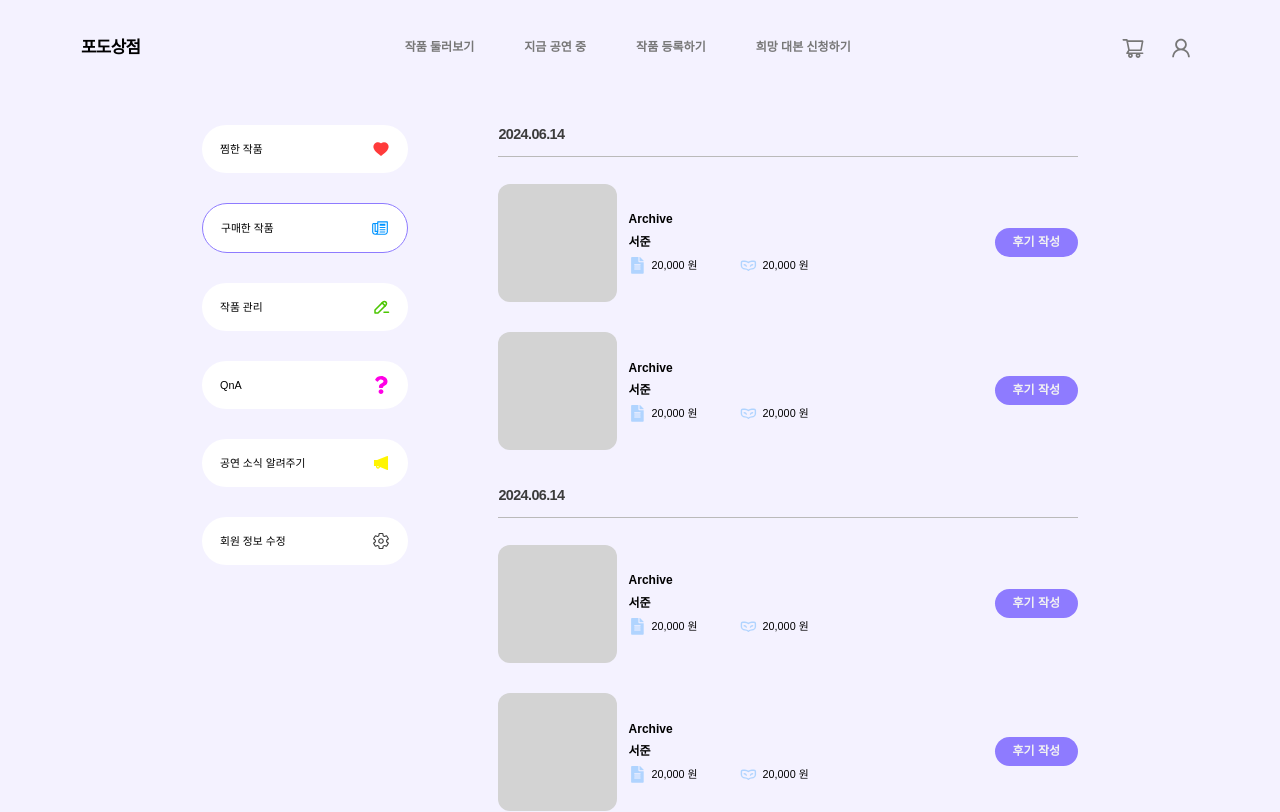
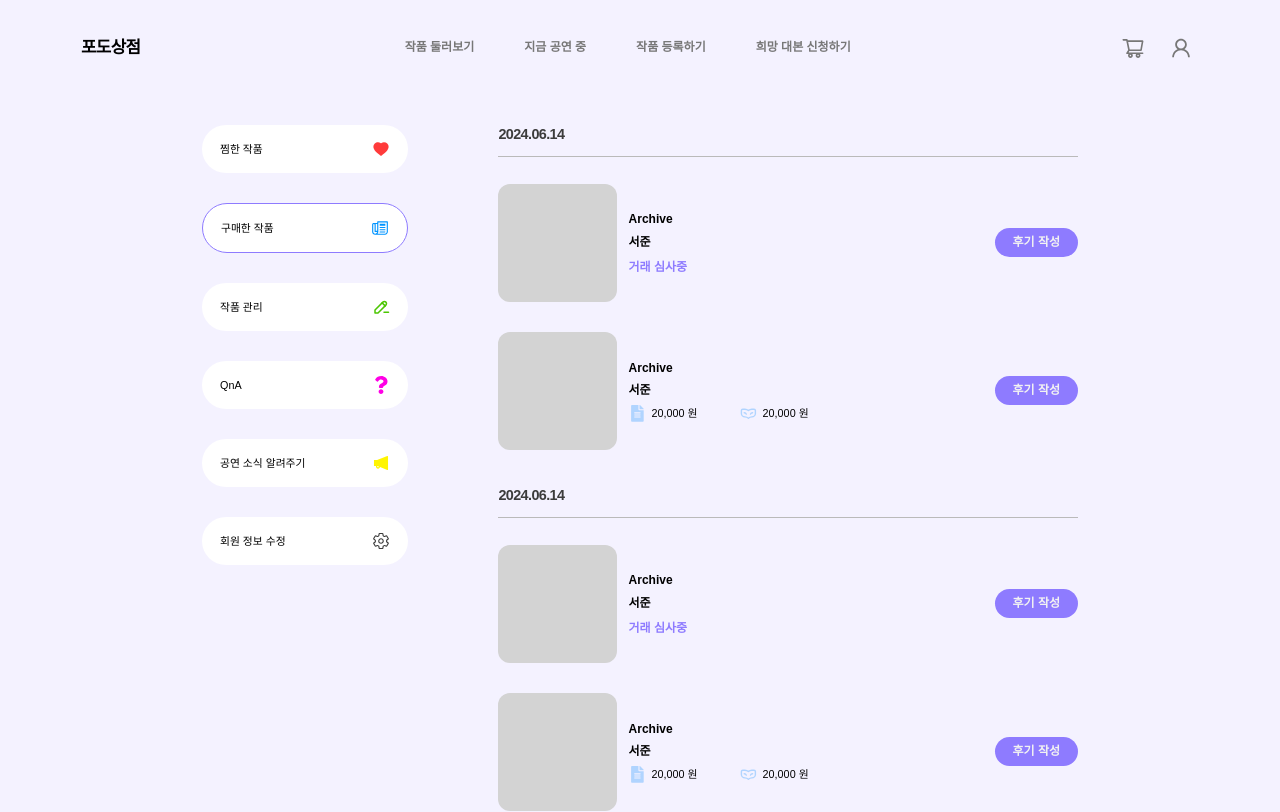
Before and after one commit to game240/FE, a React (Vite) app: page /mypage/purchase in a window 1280 px wide. Shown: the top 812 px of the page. Built offline with nearby package versions, Linux system fonts and the light colour scheme.

Commit message:
FEAT : 거래 심사중 디자인 구현

```diff
--- a/src/interface/mypageType.ts
+++ b/src/interface/mypageType.ts
@@ -21,4 +21,5 @@ export interface QnAListPropsType {
 
 export interface PurchaseListPropsType {
   management: boolean;
+  data?: string;
 }
--- a/src/pages/mypage/components/ItemInfo/index.tsx
+++ b/src/pages/mypage/components/ItemInfo/index.tsx
@@ -3,7 +3,7 @@ import LikedNumber from "@/components/LikedNumber";
 import { PurchaseListPropsType } from "@/interface/mypageType";
 import PriceInfo from "./PriceInfo";
 
-const ItemInfo = ({ management }: PurchaseListPropsType) => {
+const ItemInfo = ({ data, management }: PurchaseListPropsType) => {
   return (
     <S.Container>
       <S.Title>
@@ -12,11 +12,14 @@ const ItemInfo = ({ management }: PurchaseListPropsType) => {
       </S.Title>
 
       <h5>서준</h5>
-
-      <S.PriceBox>
-        <PriceInfo type="대본" state="판매 중" management={management} />
-        <PriceInfo type="공연권" state="판매 중지" management={management} />
-      </S.PriceBox>
+      {data === "심사 중" ? (
+        <p className="evaluation">거래 심사중</p>
+      ) : (
+        <S.PriceBox>
+          <PriceInfo type="대본" state="판매 중" management={management} />
+          <PriceInfo type="공연권" state="판매 중지" management={management} />
+        </S.PriceBox>
+      )}
     </S.Container>
   );
 };
--- a/src/pages/mypage/components/ItemInfo/style.ts
+++ b/src/pages/mypage/components/ItemInfo/style.ts
@@ -3,6 +3,23 @@ import { FlexAlign, FlexBetween, FlexColumn } from "@/styles/flex";
 import { FONT_LARGE } from "@/styles/font";
 import { FONT_BOLD } from "@/styles/fontWeight";
 import styled from "styled-components";
+
+export const Container = styled.div`
+  ${FlexColumn};
+  justify-content: center;
+  gap: 1rem;
+
+  .evaluation {
+    font-size: 2rem;
+    ${FONT_BOLD};
+    color: ${COLOR.puple4};
+  }
+`;
+
+export const Title = styled.div`
+  ${FlexAlign};
+  gap: 30px;
+`;
 
 export const Price = styled.div<{ $soldOut: boolean }>`
   ${FlexColumn};
@@ -42,14 +59,3 @@ export const PriceBox = styled.div`
   min-width: 25rem;
   max-width: 30rem;
 `;
-
-export const Container = styled.div`
-  ${FlexColumn};
-  justify-content: center;
-  gap: 1rem;
-`;
-
-export const Title = styled.div`
-  ${FlexAlign};
-  gap: 30px;
-`;
--- a/src/pages/mypage/components/PurchaseList/PurchaseItem.tsx
+++ b/src/pages/mypage/components/PurchaseList/PurchaseItem.tsx
@@ -4,13 +4,13 @@ import Button from "@/components/Button";
 import { useNavigate } from "react-router-dom";
 import { PurchaseListPropsType } from "@/interface/mypageType";
 
-const PurchaseItem = ({ management }: PurchaseListPropsType) => {
+const PurchaseItem = ({ data, management }: PurchaseListPropsType) => {
   const navigate = useNavigate();
   return (
     <S.ItemContainer>
       <div className="alt-img" />
       <div className="item">
-        <ItemInfo management={management} />
+        <ItemInfo management={management} data={data} />
       </div>
       <Button size="medium" onClick={() => navigate(`/mypage/purchase/1`)}>
         {management ? "수정" : "후기 작성"}
--- a/src/pages/mypage/components/PurchaseList/index.tsx
+++ b/src/pages/mypage/components/PurchaseList/index.tsx
@@ -1,6 +1,8 @@
 import * as S from "./style";
 import PurchaseItem from "./PurchaseItem";
 import { PurchaseListPropsType } from "@/interface/mypageType";
+
+const DATA = "심사 중";
 
 const PurchaseList = ({ management }: PurchaseListPropsType) => {
   return (
@@ -9,7 +11,7 @@ const PurchaseList = ({ management }: PurchaseListPropsType) => {
         <h4 className="date">2024.06.14</h4>
       </S.Header>
       <S.List>
-        <PurchaseItem management={management} />
+        <PurchaseItem management={management} data={DATA} />
         <PurchaseItem management={management} />
       </S.List>
     </S.ListContainer>
```
